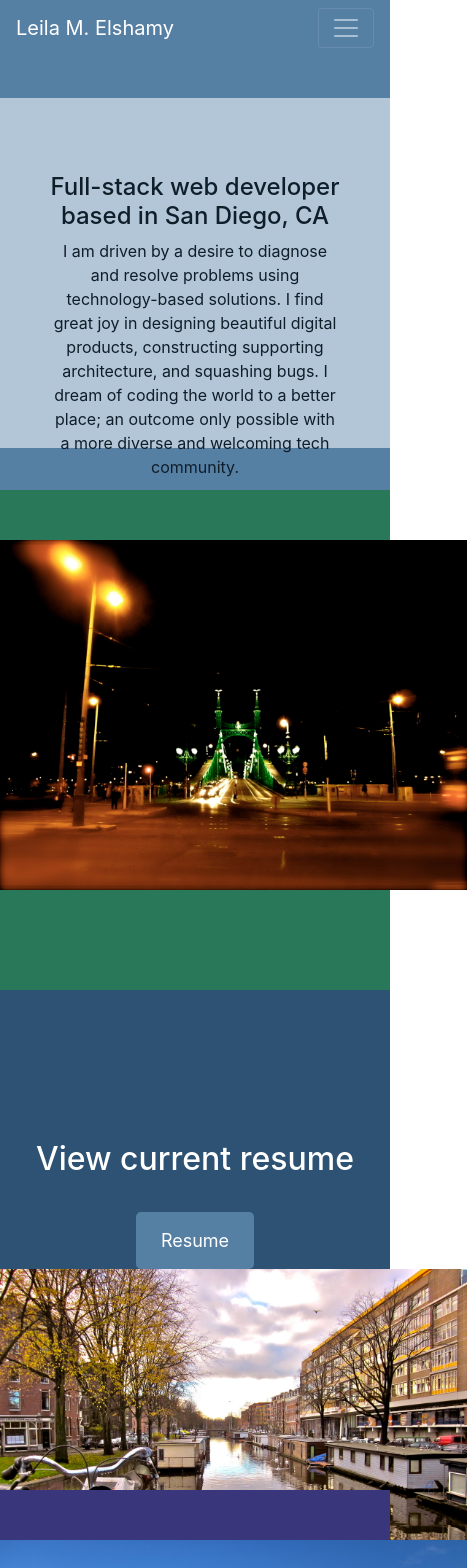
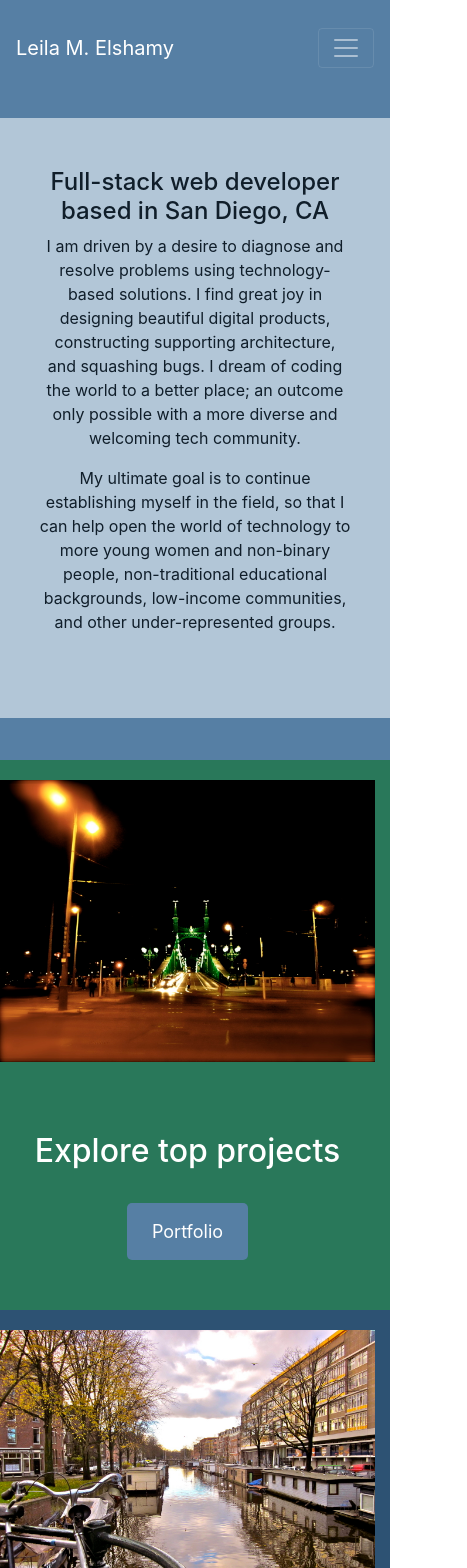
Before and after one commit to elemee3/portfolio-site, a React (Create React App) app: page / in a window 390 px wide. Shown: the top 1568 px of the page, 467 px wide, since content can reach past the window. Built offline with nearby package versions, Linux system fonts and the light colour scheme; no server answers.

Commit message:
final touches on home page styling, fixed media queries

```diff
--- a/src/App.css
+++ b/src/App.css
@@ -7,137 +7,14 @@ main {
   margin: 0 auto;
 }
 
-/* Small ----------- */
-@media only screen and (max-width : 375px) {
-  /* Styles */
-  div.hero {
-    height: 600px;
-  }
-
-  div.home {
-    width: 100%;
-    height: 1700px;
-    display: grid;
-    grid-template-columns: 100%;
-    grid-template-rows: 550px 550px 550px;
-  }
-
-  div.home-card-content {
-    height: 550px;
-    width: 100%;
-    max-width: 375px;
-  }
-
-  div.home-card-text {
-    padding-top: 50px;
-  }
-
-  div.home-card-1 {
-    background-color: #29785A;
-    grid-column-start: 1;
-    grid-column-end: 1;
-    grid-row-start: 1;
-    grid-row-end: 1;
-  }
-
-  div.home-card-2 {
-    display: none;
-  }
-
-  div.home-card-2-mobile {
-    background-color: #2D5273;
-    grid-column-start: 1;
-    grid-column-end: 1;
-    grid-row-start: 2;
-    grid-row-end: 2;
-  }
-
-  div.home-card-3 {
-    background-color: #39367C;
-    grid-column-start: 1;
-    grid-column-end: 1;
-    grid-row-start: 3;
-    grid-row-end: 3;
-  }
-
-
-  div.home img {
-    width: 100%;
-    height: auto;
-    margin: 20px auto;
-  }
-
-  div.footer {
-    display: none;
-  }
-
-  div.footer-mobile {
-    width: 100%;
-    color: #101E2A;
-    padding-bottom: 10px;
-  }
-
+.header {
+  max-width: 1450px;
+  margin: 0 auto;
+  padding-top: 20px;
 }
 
-/* Medium ----------- */
-@media only screen and (min-device-width : 376px) and (max-device-width : 1024px) {
-  div.home {
-    margin-bottom: 30px;
-    display: grid;
-    grid-template-columns: 50% 50%;
-    grid-template-rows: 500px 500px 500px;
-  }
-
-  div.home-card-content {
-    margin-top: 50px;
-    display: flex;
-    flex-wrap: wrap;
-    justify-content: space-around;
-  }
-
-  div.home-card-text {
-    padding-top: 100px;
-  }
-
-  div.home-card-1 {
-    background-color: #29785A;
-    grid-column-start: 1;
-    grid-column-end: 3;
-    grid-row-start: 1;
-    grid-row-end: 1;
-  }
-
-  div.home-card-2-mobile {
-    display: none;
-  }
-
-  div.home-card-2 {
-    background-color: #2D5273;
-    grid-column-start: 1;
-    grid-column-end: 3;
-    grid-row-start: 2;
-    grid-row-end: 2;
-  }
-
-  div.home-card-3 {
-    background-color: #39367C;
-    grid-column-start: 1;
-    grid-column-end: 3;
-    grid-row-start: 3;
-    grid-row-end: 3;
-  }
-
-  div.footer {
-    padding: 20px;
-  }
-
-  div.footer-mobile {
-    display: none;
-  }
-}
-
-/* Large ----------- */
-@media only screen  and (min-width : 1025px) {
+/* Largest screens, laptop and up ----------- */
+@media only screen and (min-width : 1024px) {
   div.home {
     margin-bottom: 30px;
     display: grid;
@@ -148,6 +25,10 @@ main {
 
   div.hero {
     height: 350px;
+  }
+
+  div.hero-text {
+    padding-top: 75px;
   }
 
   div.home-card-content {
@@ -207,6 +88,154 @@ main {
   }
 }
 
+/* Medium ----------- */
+@media only all and (min-width : 501px) and (max-width : 1024px) {
+  div.hero {
+    height: 420px;
+  }
+
+  div.hero-text {
+    padding-top: 55px;
+  }
+
+  div.home {
+    margin-bottom: 30px;
+    display: grid;
+    grid-template-columns: 50% 50%;
+    grid-template-rows: 500px 500px 500px;
+  }
+
+  div.home-card-content {
+    margin-top: 50px;
+    display: flex;
+    flex-wrap: wrap;
+    justify-content: space-around;
+  }
+
+  div.home-card-text {
+    padding-top: 100px;
+  }
+
+  div.home-card-1 {
+    background-color: #29785A;
+    grid-column-start: 1;
+    grid-column-end: 3;
+    grid-row-start: 1;
+    grid-row-end: 1;
+  }
+
+  div.home-card-2-mobile {
+    display: none;
+  }
+
+  div.home-card-2 {
+    background-color: #2D5273;
+    grid-column-start: 1;
+    grid-column-end: 3;
+    grid-row-start: 2;
+    grid-row-end: 2;
+  }
+
+  div.home-card-3 {
+    background-color: #39367C;
+    grid-column-start: 1;
+    grid-column-end: 3;
+    grid-row-start: 3;
+    grid-row-end: 3;
+  }
+
+  div.footer {
+    padding: 20px;
+  }
+
+  div.footer-mobile {
+    display: none;
+  }
+}
+
+/* Most Smartphones ----------- */
+@media only all and (max-width : 500px) {
+  div.hero {
+    height: 600px;
+  }
+
+  div.hero-text {
+    padding-top: 50px;
+  }
+
+  div.home {
+    width: 100%;
+    height: 1700px;
+    display: grid;
+    grid-template-columns: 100%;
+    grid-template-rows: 550px 550px 550px;
+  }
+
+  div.home-card-content {
+    height: 550px;
+    width: 100%;
+    max-width: 375px;
+  }
+
+  div.home-card-text {
+    padding-top: 50px;
+  }
+
+  div.home-card-1 {
+    background-color: #29785A;
+    grid-column-start: 1;
+    grid-column-end: 1;
+    grid-row-start: 1;
+    grid-row-end: 1;
+  }
+
+  div.home-card-2 {
+    display: none;
+  }
+
+  div.home-card-2-mobile {
+    background-color: #2D5273;
+    grid-column-start: 1;
+    grid-column-end: 1;
+    grid-row-start: 2;
+    grid-row-end: 2;
+  }
+
+  div.home-card-3 {
+    background-color: #39367C;
+    grid-column-start: 1;
+    grid-column-end: 1;
+    grid-row-start: 3;
+    grid-row-end: 3;
+  }
+
+
+  div.home img {
+    width: 100%;
+    height: auto;
+    max-height: 400px;
+    margin: 20px auto;
+  }
+
+  div.footer {
+    display: none;
+  }
+
+  div.footer-mobile {
+    width: 100%;
+    color: #101E2A;
+    padding-bottom: 10px;
+  }
+
+}
+
+/* Smallest Phones */
+@media only screen and (max-width: 360px) {
+  div.hero {
+    height: 700px;
+  }
+}
+
 
 .portfolio-button {
   max-width: 125px;
@@ -233,9 +262,8 @@ main {
 .hero-text {
   max-width: 800px;
   height: 250px;
-  width: 75%;
+  width: 80%;
   margin: 0 auto;
-  padding-top: 75px;
   color: #101E2A;
 }
 
--- a/src/components/Header.js
+++ b/src/components/Header.js
@@ -28,7 +28,7 @@ class Header extends React.Component {
   }
   render() {
     return (
-      <div>
+      <div className="header">
         <Navbar dark expand="md">
         <NavbarBrand href="/">Leila M. Elshamy</NavbarBrand>
           <NavbarToggler onClick={this.toggle} />
```
